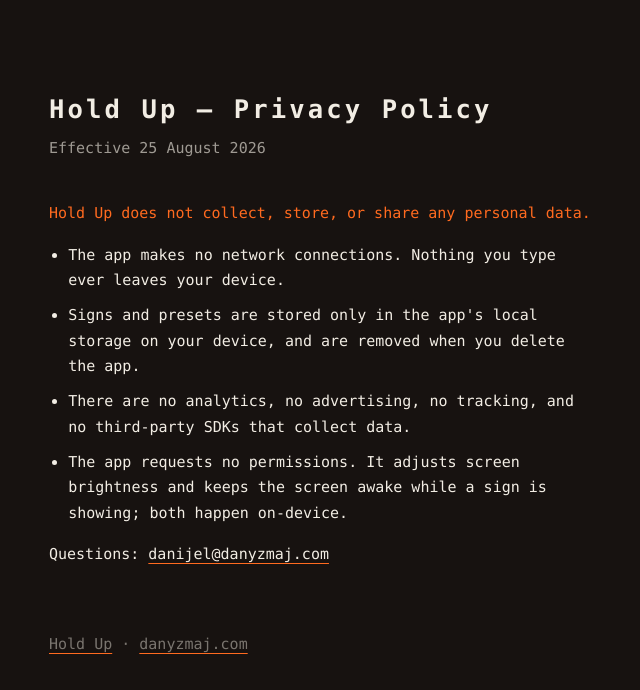
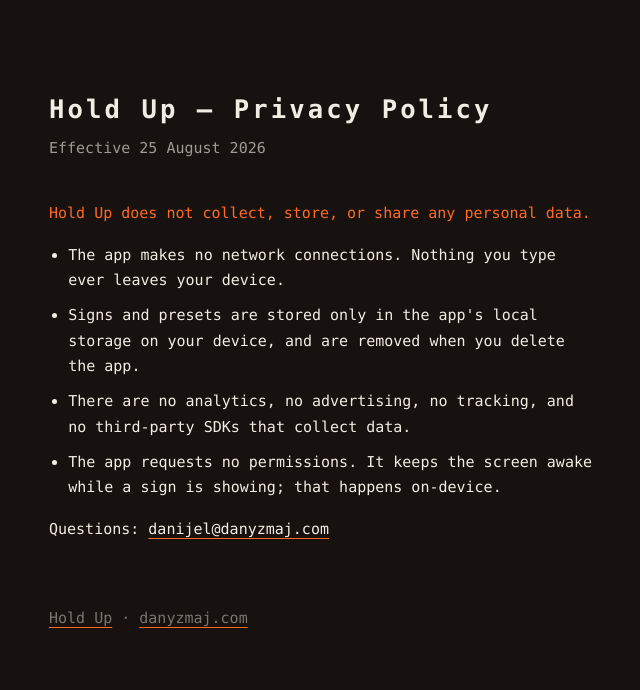
Before and after one commit to dlovric01/danyzmaj-brand, a plain HTML site: page holdup/privacy/index.html in a window 1280 px wide. Shown: the whole page, without its empty margins (319-959 px from the left). Drawn offline with Linux system fonts and the light colour scheme.

Commit message:
Hold Up pages: the clock, and brightness stays the device's own

```diff
--- a/holdup/privacy/index.html
+++ b/holdup/privacy/index.html
@@ -46,8 +46,8 @@
 device, and are removed when you delete the app.</li>
 <li>There are no analytics, no advertising, no tracking, and no third-party
 SDKs that collect data.</li>
-<li>The app requests no permissions. It adjusts screen brightness and keeps
-the screen awake while a sign is showing; both happen on-device.</li>
+<li>The app requests no permissions. It keeps the screen awake while a sign
+is showing; that happens on-device.</li>
 </ul>
 
 <p>Questions: <a href="mailto:danijel@danyzmaj.com">danijel@danyzmaj.com</a></p>
```
Also changed, not shown: holdup/index.html (+2 -1 lines).
